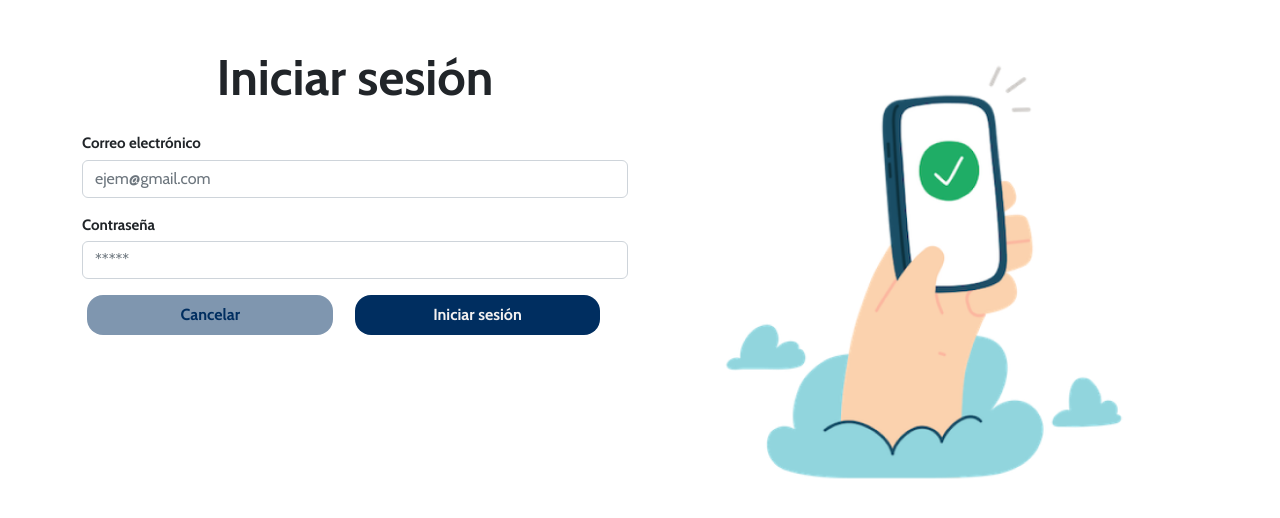
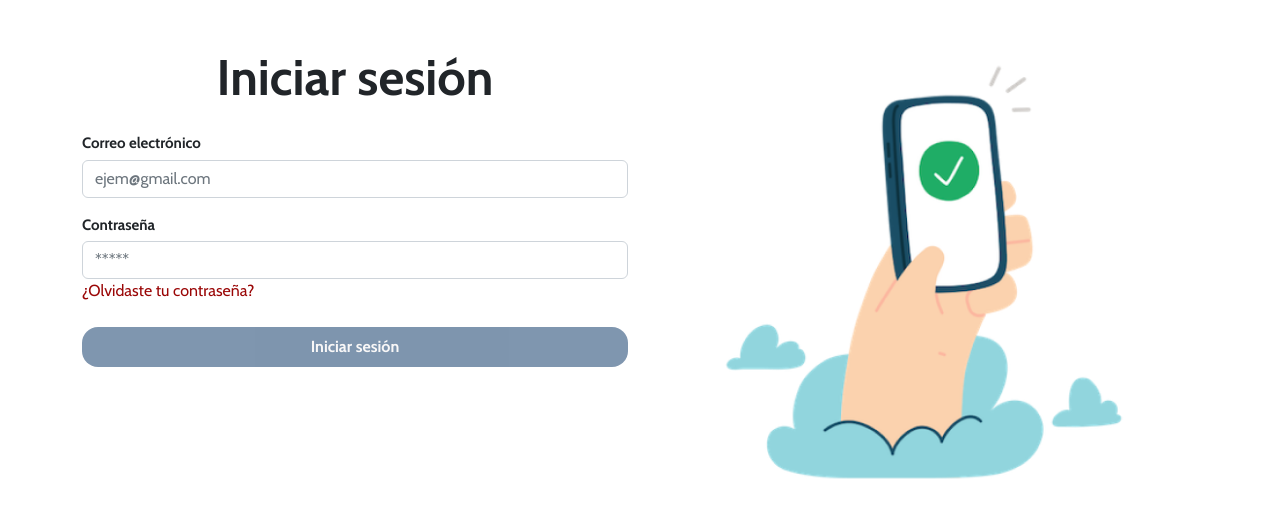
Before and after one commit to JosafatMv/sccul-web-ui, a React (Create React App) app: page /login in a window 1280 px wide. Shown: the top 518 px of the page. Built offline with nearby package versions, Linux system fonts and the light colour scheme.

Commit message:
Added some styles in Login page

```diff
--- a/src/Pages/Auth/Login.js
+++ b/src/Pages/Auth/Login.js
@@ -1,11 +1,10 @@
-import { useNavigate } from 'react-router-dom';
+import { Link, useNavigate } from 'react-router-dom';
 import { Form as FormBt } from 'react-bootstrap';
 
 import { Form, Formik } from 'formik';
 import * as yup from 'yup';
 
 import { PrimaryButton } from '../../components/PrimaryButton';
-import { SecondaryButton } from '../../components/SecondaryButton';
 import { TextInput } from '../../components/Form/TextInput';
 
 import styles from '../../assets/css/Pages/Login.module.css';
@@ -13,10 +12,6 @@ import img from '../../assets/img/Hands-Phone-1.png';
 
 export const Login = () => {
 	const navigate = useNavigate();
-
-	const handleOnCancel = () => {
-		navigate('/');
-	};
 
 	const handleOnSubmit = (values, resetForm) => {
 		console.log(values);
@@ -53,7 +48,6 @@ export const Login = () => {
 								<Form className={`${styles.loginContainer}`}>
 									<FormBt.Group className='mb-3'>
 										<TextInput
-											autoComplete='off'
 											label='Correo electrónico'
 											name='email'
 											placeholder='ejem@gmail.com'
@@ -63,7 +57,7 @@ export const Login = () => {
 										/>
 									</FormBt.Group>
 
-									<FormBt.Group className='mb-3'>
+									<FormBt.Group className='mb-4'>
 										<TextInput
 											autoComplete='off'
 											label='Contraseña'
@@ -75,16 +69,18 @@ export const Login = () => {
 												touched.password
 											}
 										/>
+
+										<Link
+											className={
+												styles.loginForgotPassword
+											}
+										>
+											¿Olvidaste tu contraseña?
+										</Link>
 									</FormBt.Group>
 
-									<SecondaryButton
-										text='Cancelar'
-										className={`${styles.loginBtn} me-3`}
-										type='button'
-										onClick={handleOnCancel}
-									/>
+									<div className='text-center'>
 										<PrimaryButton
-										className={`${styles.loginBtn} me-3`}
 											text='Iniciar sesión'
 											type='submit'
 											onClick={handleOnSubmit}
@@ -95,6 +91,7 @@ export const Login = () => {
 												!!errors.password
 											}
 										/>
+									</div>
 								</Form>
 							)}
 						</Formik>
--- a/src/assets/css/Pages/Login.module.css
+++ b/src/assets/css/Pages/Login.module.css
@@ -24,9 +24,22 @@
 	margin: 20px 0px;
 }
 
-.login-forgot-password {
+.loginForgotPassword {
 	color: #9a0606;
 	text-decoration: none;
+}
+
+.loginForgotPassword:hover {
+	color: #d30000;
+	text-decoration: underline;
+}
+
+.loginForgotPassword:visited {
+	color: #7b0303;
+	text-decoration: none;
+}
+
+.loginForgotPassword {
 }
 
 .title {
@@ -59,14 +72,13 @@
 	float: left;
 	margin: 1%;
 }
-.loginContainer label{
+.loginContainer label {
 	font-size: 15px;
 	font-weight: bold;
 	margin-bottom: 5px;
 	position: relative;
 	float: left;
 }
-
 
 .loginAlert {
 	width: 100%;
--- a/src/assets/css/components/PrimaryButton.css
+++ b/src/assets/css/components/PrimaryButton.css
@@ -1,5 +1,5 @@
 .primary-btn {
-	width: 80%;
+	width: 100%;
 	height: 40px;
 	background-color: #002e60;
 	border-radius: 16px;
@@ -10,3 +10,21 @@
 	cursor: pointer;
 	margin-bottom: 10px;
 }
+
+.primary-btn:hover {
+	background-color: #003a73;
+}
+
+.primary-btn:active {
+	background-color: #001d3b;
+}
+
+.primary-btn:focus {
+	outline: none;
+	box-shadow: 0px 0px 0px 2px #002e60;
+}
+
+.primary-btn:disabled {
+	opacity: 0.5;
+	cursor: not-allowed;
+}
--- a/src/assets/css/components/SecondaryButton.css
+++ b/src/assets/css/components/SecondaryButton.css
@@ -1,5 +1,5 @@
 .secondary-btn {
-	width: 80%;
+	width: 100%;
 	height: 40px;
 	background: rgba(0, 46, 96, 0.5);
 	border-radius: 16px;
--- a/src/components/Form/TextInput.js
+++ b/src/components/Form/TextInput.js
@@ -1,4 +1,4 @@
-import { ErrorMessage, Field, useField } from 'formik';
+import { ErrorMessage, useField } from 'formik';
 import { Form } from 'react-bootstrap';
 
 export const TextInput = ({ label, ...props }) => {
--- a/src/components/PrimaryButton.js
+++ b/src/components/PrimaryButton.js
@@ -1,9 +1,17 @@
 import '../assets/css/components/PrimaryButton.css';
 
-export const PrimaryButton = ({ text, onClick, className, type, disabled }) => {
+export const PrimaryButton = ({
+	text,
+	onClick,
+	className = '',
+	type,
+	disabled,
+}) => {
+	const isDisabled = () => (disabled ? 'primary-btn-disabled' : '');
+
 	return (
 		<button
-			className={`${className} primary-btn`}
+			className={`${className} ${isDisabled()} primary-btn`}
 			onClick={onClick}
 			type={type}
 			disabled={disabled}
--- a/src/components/SecondaryButton.js
+++ b/src/components/SecondaryButton.js
@@ -1,6 +1,6 @@
 import '../assets/css/components/SecondaryButton.css';
 
-export const SecondaryButton = ({ text, className, type, onClick }) => {
+export const SecondaryButton = ({ text, className = '', type, onClick }) => {
 	return (
 		<button
 			onClick={onClick}
```
Lines whose indentation alone changed are shown as unchanged.
